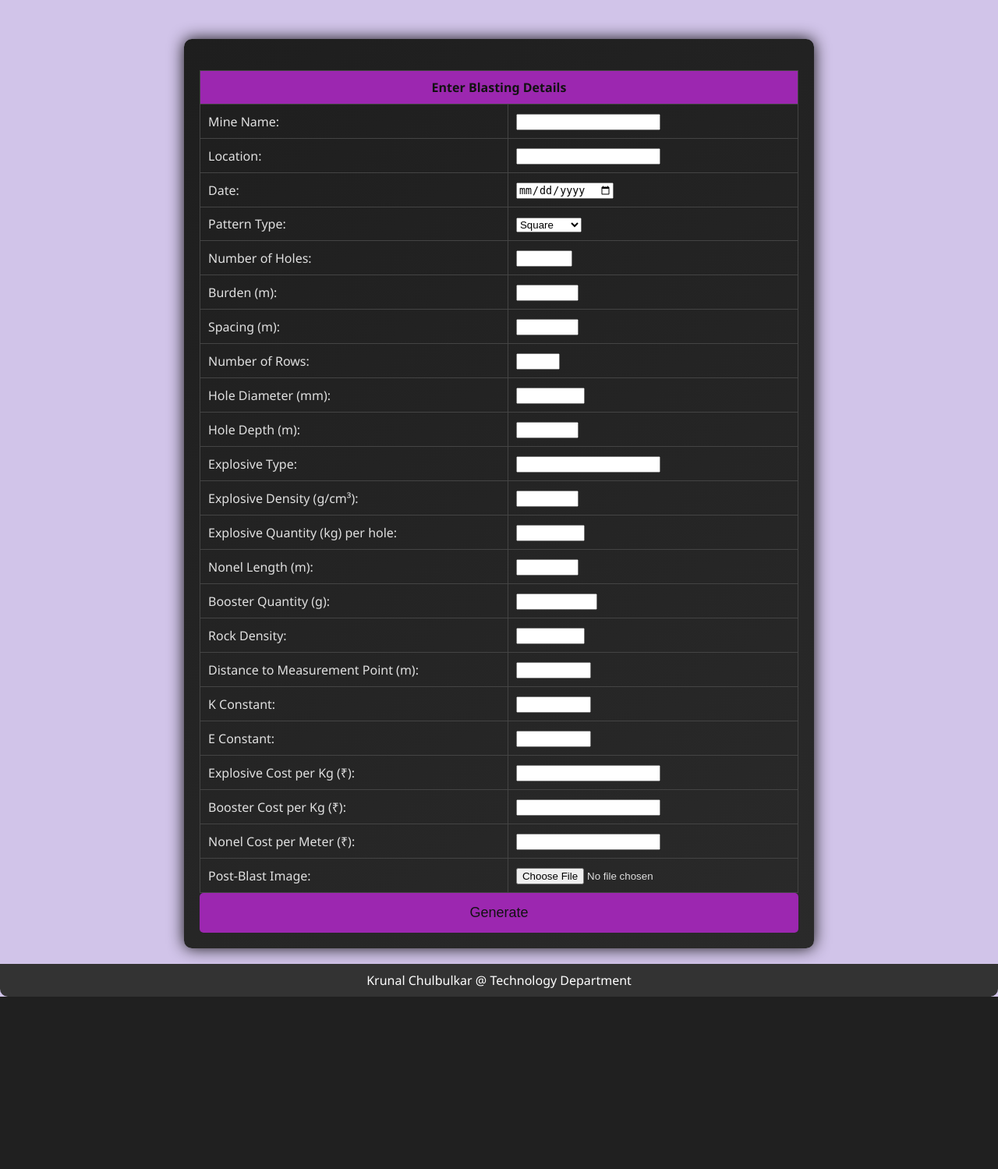
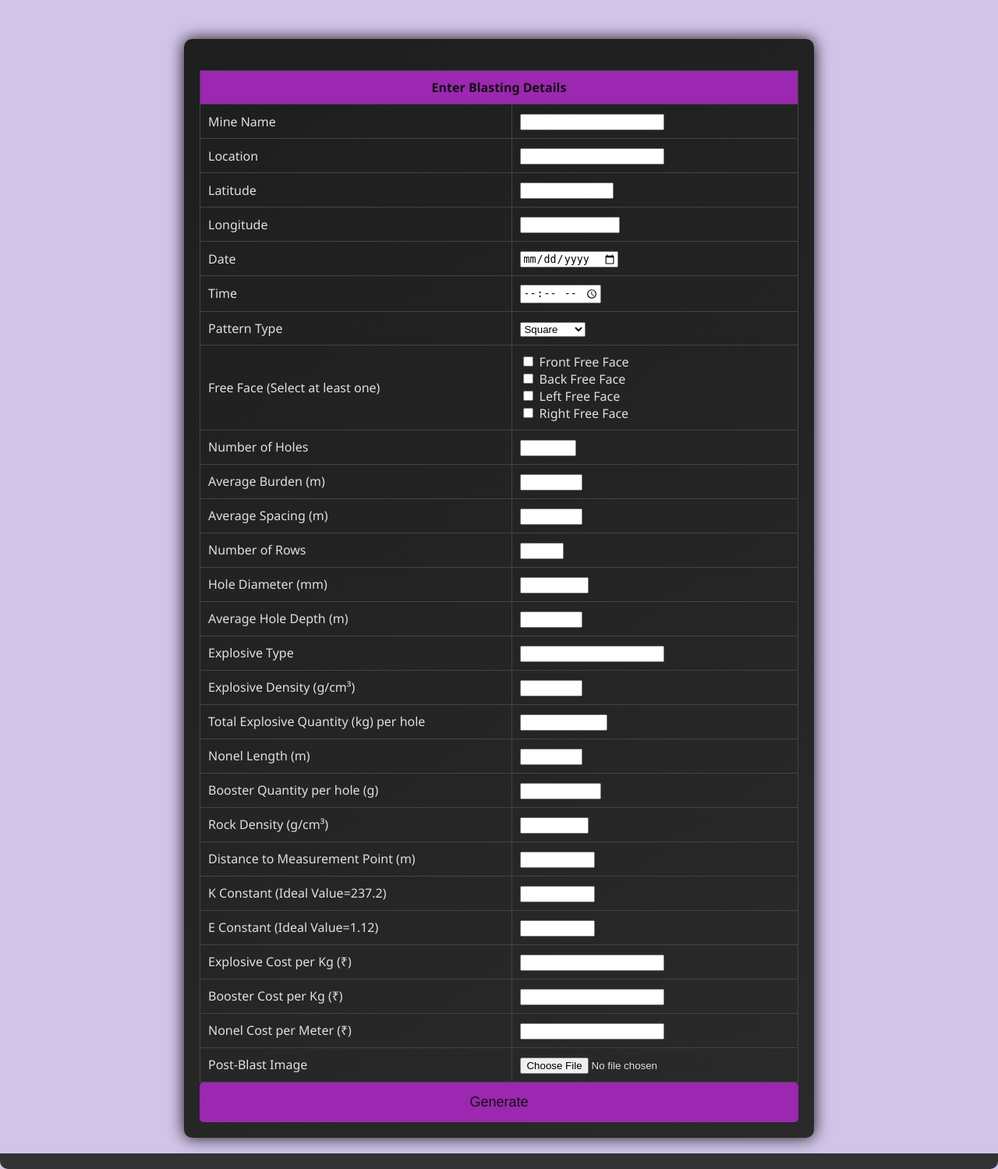
Before and after one commit to AWMKRUNAL/New-App, a Flask app: page / in a window 1280 px wide. Shown: the part 98-1597 px from the top of the page at 78% size. Before the commit the page ends 1376 px from the top, so only its background shows below. Run offline with Flask 3, Linux system fonts and the light colour scheme.

Commit message:
Update index.html

```diff
--- a/BlastGEN/templates/index.html
+++ b/BlastGEN/templates/index.html
@@ -102,9 +102,9 @@
             var diagonalDelayRow = document.getElementById('diagonal_delay_row');
             var animationRow = document.getElementById('animation_row');
 
-            if (patternType === 'staggered') {
+            if (patternType === 'Staggered') {
                 connectionTypeRow.style.display = '';
-                if (connectionType === 'line' || connectionType === 'diagonal') {
+                if (connectionType === 'Line' || connectionType === 'Diagonal') {
                     rowDelayRow.style.display = '';
                     diagonalDelayRow.style.display = '';
                     animationRow.style.display = '';
@@ -130,7 +130,7 @@
 </head>
 <body>
     <header>
-        <img src="https://companieslogo.com/img/orig/ADANIPOWER.NS-1427c780.png?download-true.png" alt="Adani Logo">
+        <img src="https://companieslogo.com/img/orig/ADANIPOWER.NS-1427c780.png" alt="Adani Logo">
         <h1><span class="title-blast">Blast</span><span class="title-gen">GEN</span></h1>
     </header>
     <div class="container">
@@ -140,106 +140,153 @@
                     <th colspan="2" class="center">Enter Blasting Details</th>
                 </tr>
                  <tr>
-                    <td><label for="mine_name">Mine Name:</label></td>
+                    <td><label for="mine_name">Mine Name</label></td>
                     <td><input type="text" id="mine_name" name="mine_name" required></td>
                 </tr>
                  <tr>
-                    <td><label for="location">Location:</label></td>
+                    <td><label for="location">Location</label></td>
                     <td><input type="text" id="location" name="location" required></td>
                 </tr>
+                <tr>
+                    <td><label for="Latitude">Latitude</label></td>
+                    <td><input type="number" step="0.000001" id="Latitude" name="Latitude" min="-90" max="90" required></td>
+                </tr>
+                <tr>
+                    <td><label for="Longitude">Longitude</label></td>
+                    <td><input type="number" step="0.000001" id="Longitude" name="Longitude" min="-180" max="180" required></td>
+                </tr>
                  <tr>
-                    <td><label for="date">Date:</label></td>
+                    <td><label for="date">Date</label></td>
                     <td><input type="date" id="date" name="date" required></td>
                 </tr>
                 <tr>
-                    <td><label for="pattern_type">Pattern Type:</label></td>
+                    <td><label for="time">Time</label></td>
+                    <td><input type="time" id="time" name="time" required></td>
+                </tr>
+                <tr>
+                    <td><label for="pattern_type">Pattern Type</label></td>
                     <td>
                         <select id="pattern_type" name="pattern_type">
-                            <option value="square">Square</option>
-                            <option value="staggered">Staggered</option>
+                            <option value="Square">Square</option>
+                            <option value="Staggered">Staggered</option>
                         </select>
                     </td>
                 </tr>
-                <tr id="connection_type_row">
-                    <td><label for="connection_type">Connection Type:</label></td>
-                    <td>
-                        <select id="connection_type" name="connection_type">
-                            <option value="none">None</option>
-                            <option value="line">Line</option>
-                            <option value="diagonal">Diagonal</option>
-                        </select>
-                    </td>
-                </tr>
+                   <tr id="connection_type_row">
+       <td><label for="connection_type">Connection Type</label></td>
+       <td>
+           <select id="connection_type" name="connection_type" onchange="updateForm()">
+               <option value="None">None</option>
+               <option value="Line">Line</option>
+               <option value="Diagonal">Diagonal</option>
+           </select>
+       </td>
+   </tr>
+                <tr id="free_face">
+    <td><label for="free_face">Free Face (Select at least one)</label></td>
+    <td>
+        <label>
+            <input type="checkbox" name="free_face[]" value="top" id="free_face_top" onchange="checkMandatory()">
+            Front Free Face
+        </label><br>
+        <label>
+            <input type="checkbox" name="free_face[]" value="bottom" id="free_face_bottom" onchange="checkMandatory()">
+            Back Free Face
+        </label><br>
+        <label>
+            <input type="checkbox" name="free_face[]" value="left" id="free_face_left" onchange="checkMandatory()">
+            Left Free Face
+        </label><br>
+        <label>
+            <input type="checkbox" name="free_face[]" value="right" id="free_face_right" onchange="checkMandatory()">
+            Right Free Face
+        </label>
+    </td>
+</tr>
+
+<script>
+    function checkMandatory() {
+        const topCheckbox = document.getElementById('free_face_top');
+        const checkboxes = document.querySelectorAll('input[name="free_face[]"]');
+        const anyChecked = Array.from(checkboxes).some(checkbox => checkbox.checked);
+
+        // Ensure at least one checkbox is selected, otherwise re-check "Top"
+        if (!anyChecked) {
+            topCheckbox.checked = true;
+            alert("At least one checkbox must remain selected. 'Top' is mandatory!");
+        }
+    }
+</script>
                 <tr>
-                    <td><label for="num_holes">Number of Holes:</label></td>
+                    <td><label for="num_holes">Number of Holes</label></td>
                     <td><input type="number" id="num_holes" name="num_holes" min="1" max="1000" required></td>
                 </tr>
                 <tr>
-                    <td><label for="burden">Burden (m): </label></td>
+                    <td><label for="burden">Average Burden (m)</label></td>
                     <td><input type="number" step="0.01" id="burden" name="burden" min="1" max="15" required></td>
                 </tr>
                 <tr>
-                    <td><label for="spacing">Spacing (m): </label></td>
+                    <td><label for="spacing">Average Spacing (m)</label></td>
                     <td><input type="number" step="0.01" id="spacing" name="spacing" min="1" max="15" required></td>
                 </tr>
                 <tr>
-                    <td><label for="num_rows">Number of Rows:</label></td>
+                    <td><label for="num_rows">Number of Rows</label></td>
                     <td><input type="number" id="num_rows" name="num_rows" min="1" max="20" required></td>
                 </tr>
                 <tr>
-                    <td><label for="diameter_mm">Hole Diameter (mm):</label></td>
+                    <td><label for="diameter_mm">Hole Diameter (mm)</label></td>
                     <td><input type="number" step="0.01" id="diameter_mm" name="diameter_mm" min="10" max="500" required></td>
                 </tr>
                 <tr>
-                    <td><label for="depth_m">Hole Depth (m): </label></td>
+                    <td><label for="depth_m">Average Hole Depth (m)</label></td>
                     <td><input type="number" step="0.01" id="depth_m" name="depth_m" min="1" max="50" required></td>
                 </tr>
                 <tr>
-                    <td><label for="explosive_type">Explosive Type:</label></td>
+                    <td><label for="explosive_type">Explosive Type</label></td>
                     <td><input type="text" id="explosive_type" name="explosive_type" required></td>
                 </tr>
                 <tr>
-                    <td><label for="explosive_density_g_cm3">Explosive Density (g/cm³):</label></td>
+                    <td><label for="explosive_density_g_cm3">Explosive Density (g/cm³)</label></td>
                     <td><input type="number" step="0.01" id="explosive_density_g_cm3" name="explosive_density_g_cm3" min="1" max="10" required></td>
                 </tr>
                 <tr>
-                    <td><label for="explosive_quantity_kg">Explosive Quantity (kg) per hole:</label></td>
-                    <td><input type="number" step="0.01" id="explosive_quantity_kg" name="explosive_quantity_kg" min="5" max="200" required></td>
+                    <td><label for="total_explosive_quantity_kg">Total Explosive Quantity (kg) per hole</label></td>
+                    <td><input type="number" step="0.01" id="total_explosive_quantity_kg" name="total_explosive_quantity_kg" min="5" max="100000" required></td>
                 </tr>
                 <tr>
-    		    <td><label for="nonel_length_m">Nonel Length (m):</label></td>
+    		    <td><label for="nonel_length_m">Nonel Length (m)</label></td>
                 <td><input type="number" step="0.01" id="nonel_length_m" name="nonel_length_m" min="1" max="15" required></td>
                 </tr>
                 <tr>
-                    <td><label for="booster_quantity_g">Booster Quantity (g):</label></td>
+                    <td><label for="booster_quantity_g">Booster Quantity per hole (g)</label></td>
                     <td><input type="number" step="0.01" id="booster_quantity_g" name="booster_quantity_g" min="1" max="10000" required></td>
                 </tr>
                 <tr>
-                    <td><label for="rock_density">Rock Density:</label></td>
+                    <td><label for="rock_density">Rock Density (g/cm³)</label></td>
                     <td><input type="number" step="0.01" id="rock_density" name="rock_density" min="1" max="100" required></td>
                 </tr>
                 <tr>
-                    <td><label for="distance">Distance to Measurement Point (m):</label></td>
+                    <td><label for="distance">Distance to Measurement Point (m)</label></td>
                     <td><input type="number" step="0.01" id="distance" name="distance" min="1" max="1000" required></td>
                 </tr>
                 <tr>
-                    <td><label for="k_constant">K Constant:</label></td>
+                    <td><label for="k_constant">K Constant (Ideal Value=237.2)</label></td>
                     <td><input type="number" step="0.01" id="k_constant" name="k_constant" min="0.1" max="1000" required></td>
                 </tr>
                 <tr>
-                    <td><label for="e_constant">E Constant:</label></td>
+                    <td><label for="e_constant">E Constant (Ideal Value=1.12)</label></td>
                     <td><input type="number" step="0.01" id="e_constant" name="e_constant" min="0.1" max="1000" required></td>
                 </tr>
                 <tr id="row_delay_row">
-                    <td><label for="row_delay">Row Delay (ms):</label></td>
+                    <td><label for="row_delay">Row Delay (ms)</label></td>
                     <td><input type="number" step="0.01" id="row_delay" name="row_delay" min="0" max="1000"></td>
                 </tr>
                 <tr id="diagonal_delay_row">
-                    <td><label for="diagonal_delay">Diagonal Delay (ms):</label></td>
+                    <td><label for="diagonal_delay">Diagonal Delay (ms)</label></td>
                     <td><input type="number" step="0.01" id="diagonal_delay" name="diagonal_delay" min="0" max="1000"></td>
                 </tr>
                 <tr id="animation_row">
-                    <td><label for="user_input">Simulation:</label></td>
+                    <td><label for="user_input">Simulation</label></td>
                     <td>
                         <select id="user_input" name="user_input">
                             <option value="yes">Yes</option>
@@ -248,19 +295,19 @@
                     </td>
                 </tr>
                 <tr>
-                    <td><label for="explosive_cost_kg">Explosive Cost per Kg (₹):</label></td>
+                    <td><label for="explosive_cost_kg">Explosive Cost per Kg (₹)</label></td>
                     <td><input type="number" step="0.1" id="explosive_cost_kg" name="explosive_cost_kg" min="0" required></td>
                 </tr>
                  <tr>
-                    <td><label for="booster_cost_kg">Booster Cost per Kg (₹):</label></td>
+                    <td><label for="booster_cost_kg">Booster Cost per Kg (₹)</label></td>
                     <td><input type="number" step="0.1" id="booster_cost_kg" name="booster_cost_kg" min="0" required></td>
                 </tr>
                  <tr>
-                    <td><label for="nonel_cost_m">Nonel Cost per Meter (₹):</label></td>
+                    <td><label for="nonel_cost_m">Nonel Cost per Meter (₹)</label></td>
                     <td><input type="number" step="0.1" id="nonel_cost_m" name="nonel_cost_m" min="0" required></td>
                 </tr>
                 <tr>
-                    <td><label for="post_blast_image">Post-Blast Image:</label></td>
+                    <td><label for="post_blast_image">Post-Blast Image</label></td>
                     <td><input type="file" id="post_blast_image" name="post_blast_image" accept="image/*"></td>
                 </tr>
             </table>
@@ -269,7 +316,10 @@
     </div>
 
     <footer>
-        Krunal Chulbulkar @ Technology Department
+        <script>
+        // Dynamically update the copyright year
+        document.getElementById('year').textContent = new Date().getFullYear();
+        </script>
     </footer>
 
 </body>
```
